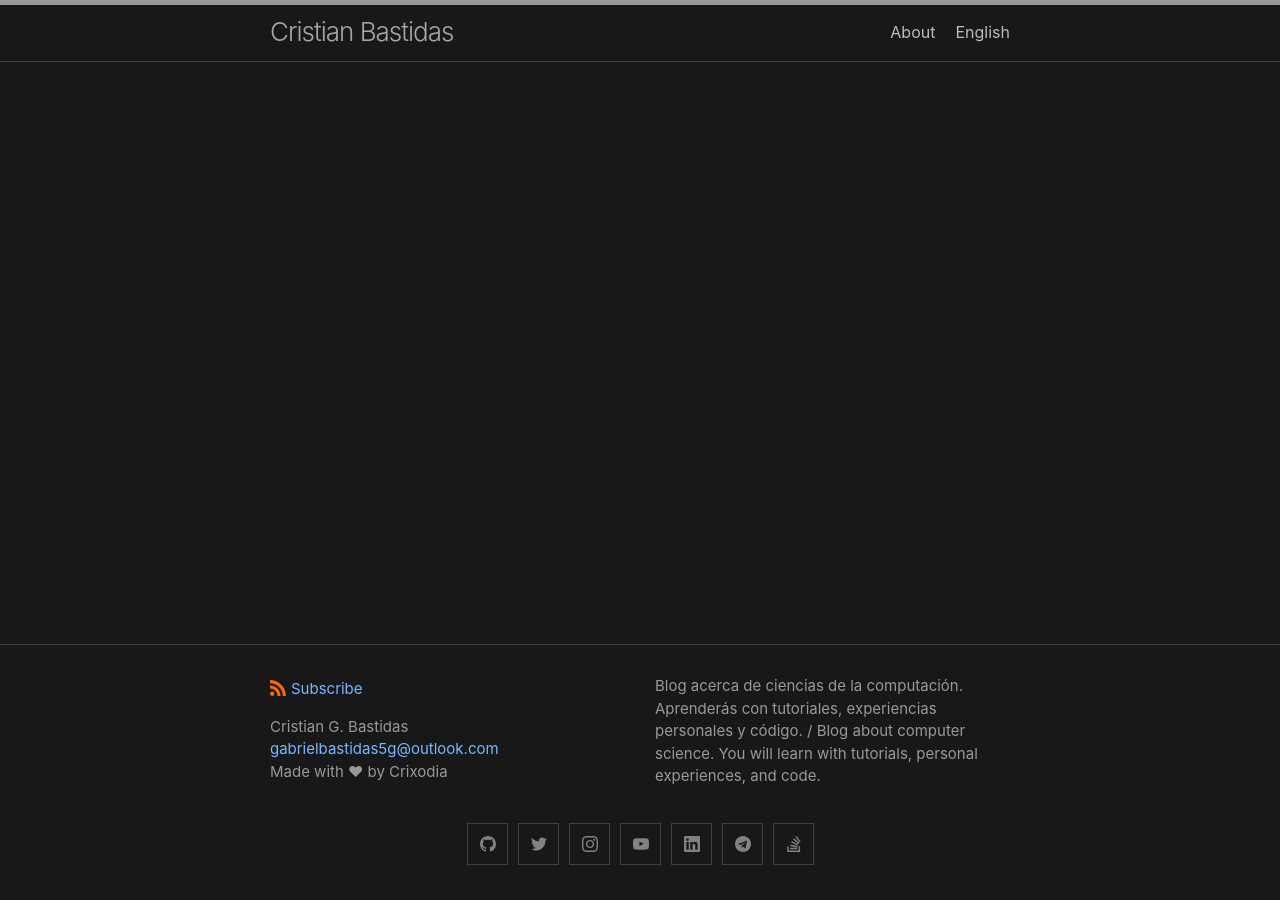
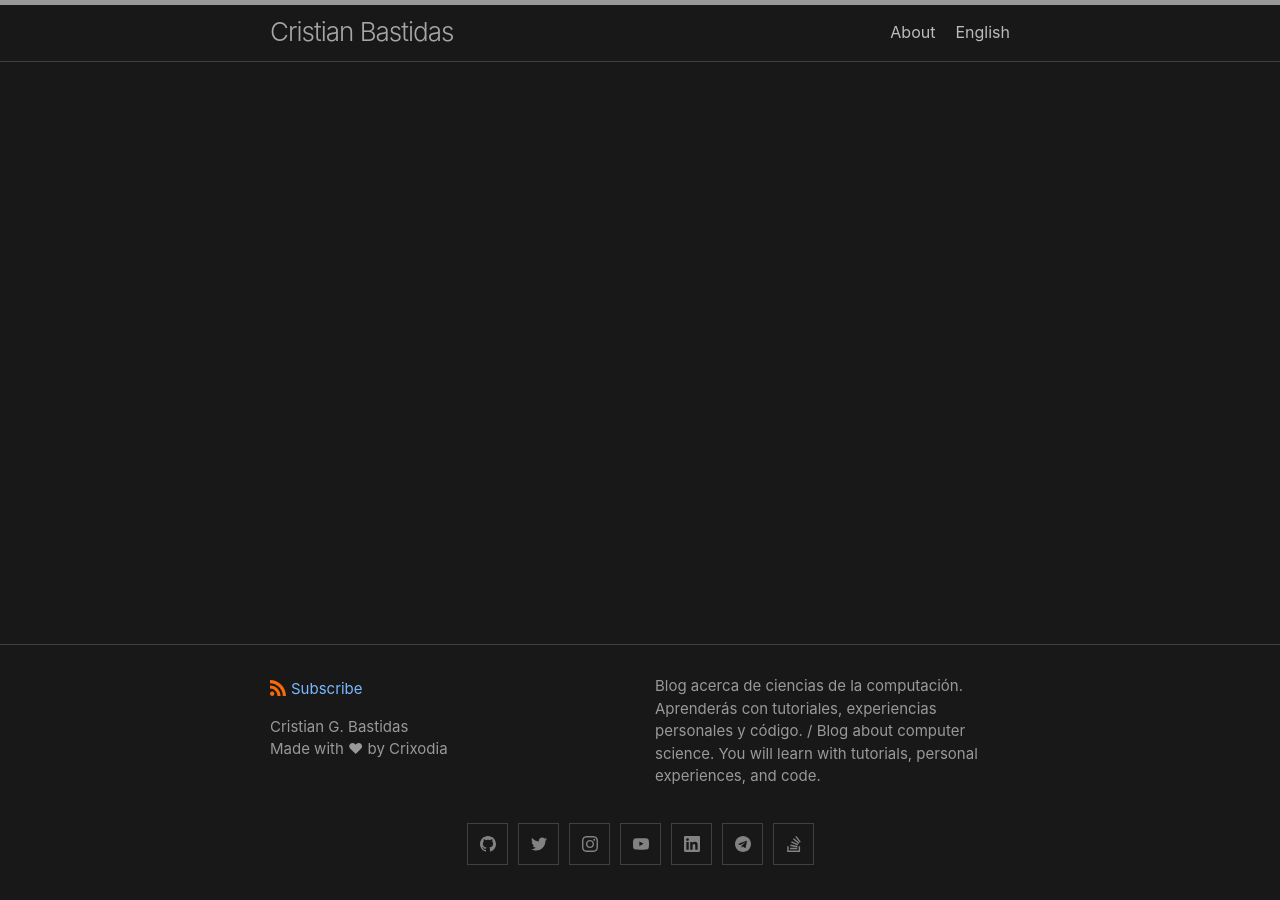
Before and after one commit to crixodia/my-blog, a Jekyll site: the page built from index.markdown, in a window 1280 px wide. Built offline with Jekyll 4.4.1, drawn with Linux system fonts in a browser that asks for light colours; part of the change alters nothing that is shown.

Commit message:
Email removed to avoid spiders

```diff
--- a/_config.yml
+++ b/_config.yml
@@ -52,7 +52,7 @@ minima:
 
 author:
   name: Cristian G. Bastidas
-  email: "gabrielbastidas5g@outlook.com"
+#  email: "gabrielbastidas5g@outlook.com"
 
 message: "Made with ❤ by Crixodia"
 #copyright:
```
